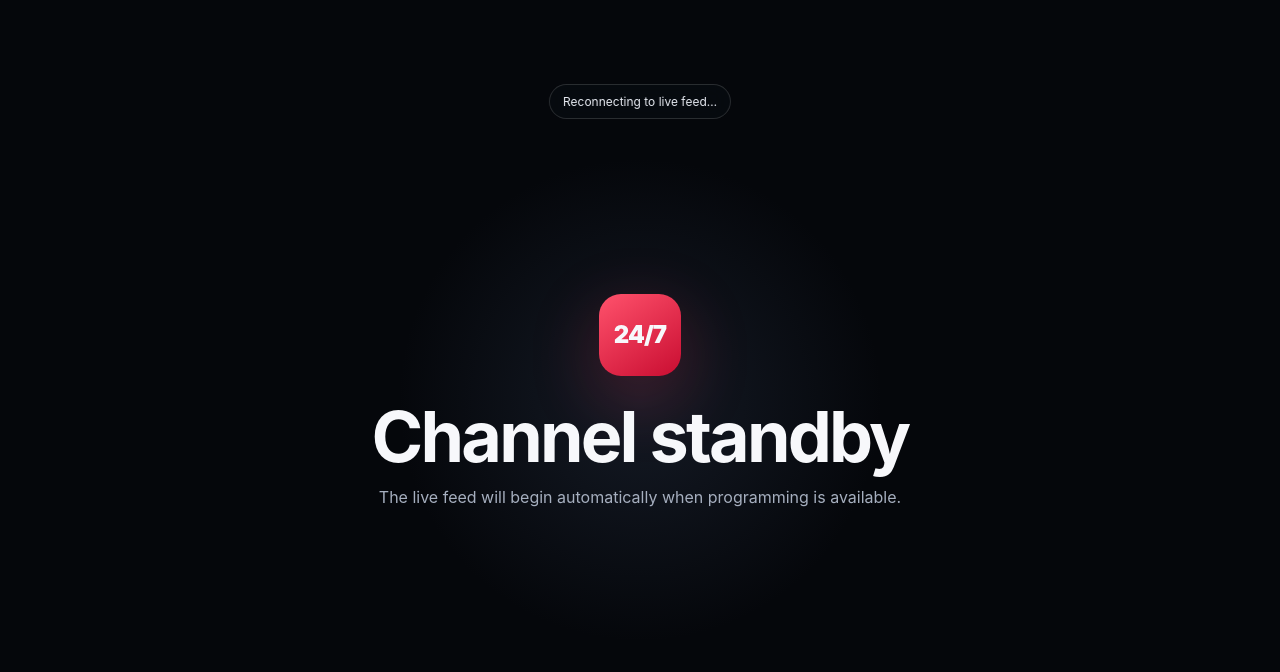
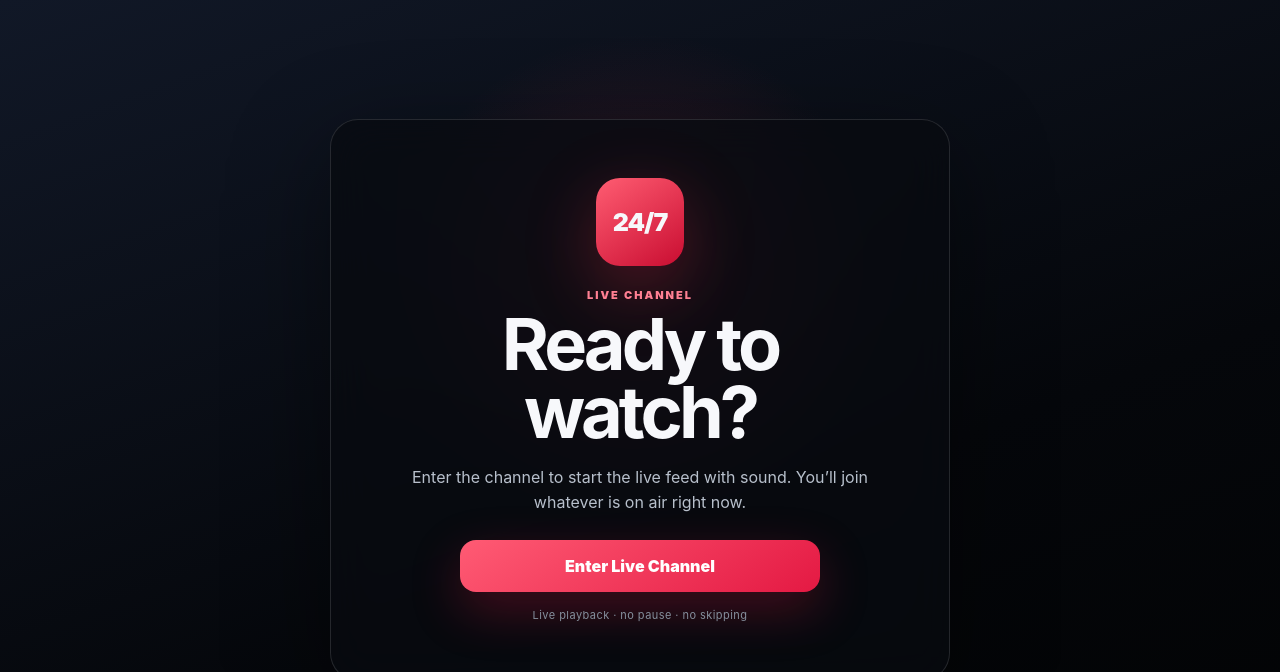
Before and after one commit to customerservice-prog/24-7-videos, a website: page public/index.html in a window 1280 px wide. Shown: the top 672 px of the page. Drawn offline with Linux system fonts and the light colour scheme; no server answers.

Commit message:
Style immersive channel entry experience

```diff
--- a/public/live.css
+++ b/public/live.css
@@ -228,3 +228,85 @@ button { font: inherit; }
   .viewer-actions { flex-direction: column; }
   .action-button { font-size: 12px; padding: 9px 11px; }
 }
+
+.entry-gate {
+  position: absolute;
+  inset: 0;
+  z-index: 20;
+  display: grid;
+  place-items: center;
+  padding: 24px;
+  background:
+    radial-gradient(circle at 50% 35%, rgba(255,48,79,.18), transparent 30%),
+    linear-gradient(160deg, #111827 0%, #05070b 62%, #020304 100%);
+}
+.entry-gate[hidden] { display: none; }
+.entry-card {
+  width: min(620px, 100%);
+  text-align: center;
+  padding: clamp(28px, 6vw, 58px);
+  border: 1px solid rgba(255,255,255,.12);
+  border-radius: 28px;
+  background: rgba(8,11,17,.76);
+  box-shadow: 0 30px 100px rgba(0,0,0,.42);
+  backdrop-filter: blur(22px);
+}
+.entry-logo {
+  width: 88px;
+  height: 88px;
+  margin: 0 auto 22px;
+  display: grid;
+  place-items: center;
+  border-radius: 24px;
+  background: linear-gradient(145deg, #ff5d72, #c90d31);
+  box-shadow: 0 20px 70px rgba(255,48,79,.28);
+  font-size: 25px;
+  font-weight: 950;
+  letter-spacing: -.04em;
+}
+.entry-kicker {
+  margin: 0 0 8px;
+  color: #ff8093;
+  font-size: 11px;
+  font-weight: 900;
+  letter-spacing: .18em;
+}
+.entry-card h1 {
+  margin: 0;
+  font-size: clamp(38px, 7vw, 72px);
+  line-height: .95;
+  letter-spacing: -.055em;
+}
+.entry-card > p:not(.entry-kicker) {
+  max-width: 500px;
+  margin: 18px auto 24px;
+  color: #b8c0cc;
+  line-height: 1.6;
+}
+.enter-button {
+  width: min(360px, 100%);
+  border: 0;
+  border-radius: 16px;
+  padding: 16px 22px;
+  background: linear-gradient(145deg, #ff5b74, #e41943);
+  color: #fff;
+  font-weight: 900;
+  font-size: 16px;
+  box-shadow: 0 18px 50px rgba(228,25,67,.28);
+  cursor: pointer;
+}
+.enter-button:hover { filter: brightness(1.06); transform: translateY(-1px); }
+.enter-button:focus-visible { outline: 3px solid white; outline-offset: 3px; }
+.entry-note {
+  display: block;
+  margin-top: 16px;
+  color: #858f9d;
+  font-size: 11px;
+  letter-spacing: .04em;
+}
+
+@media (max-width: 700px) {
+  .entry-gate { padding: 16px; }
+  .entry-card { border-radius: 22px; padding: 30px 20px; }
+  .entry-logo { width: 72px; height: 72px; border-radius: 20px; }
+}
```
